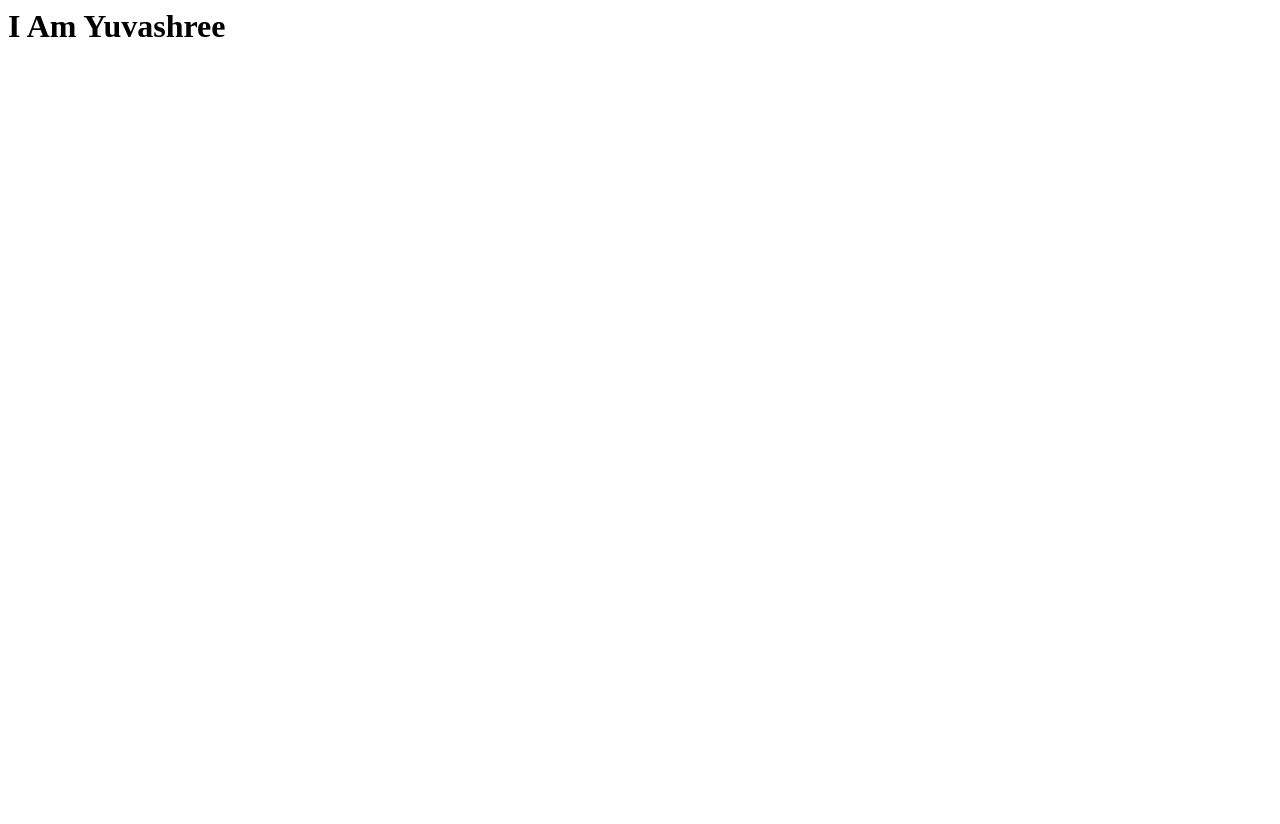
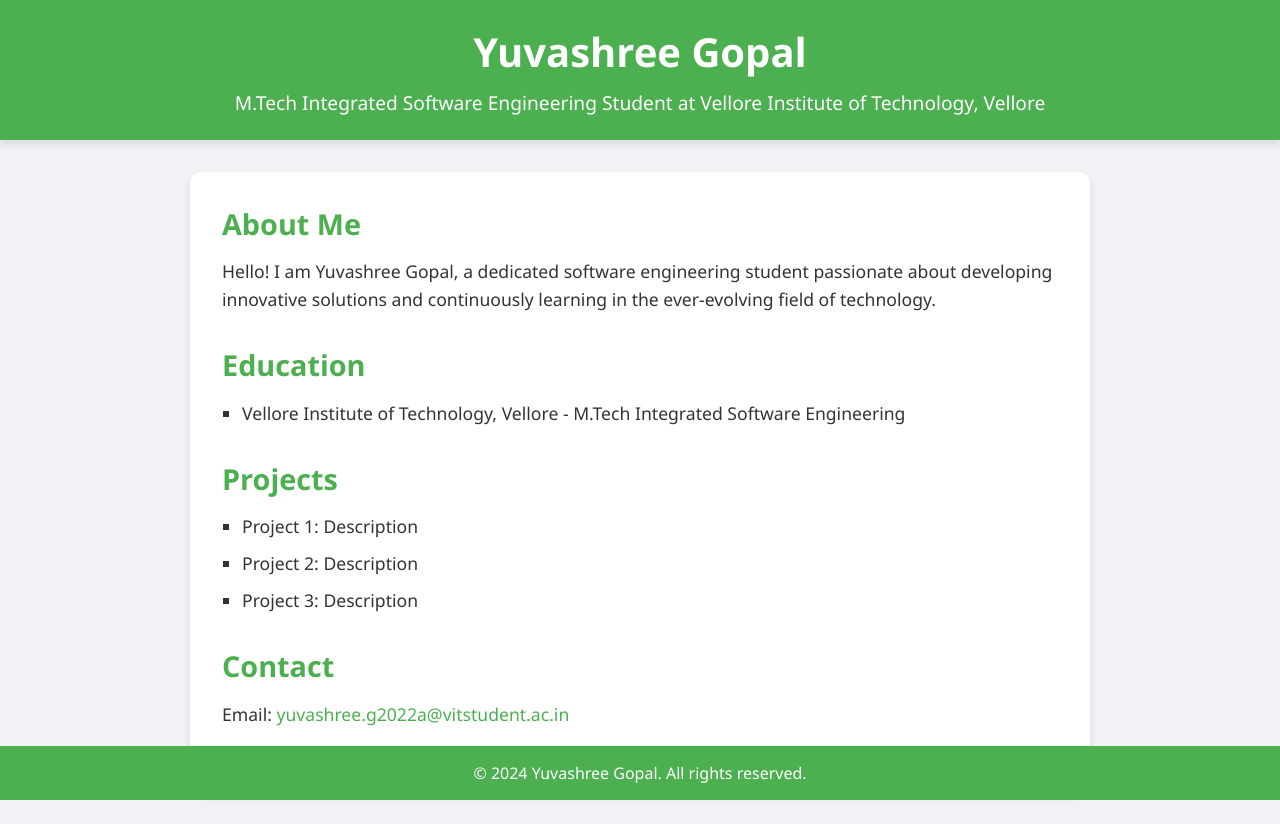
Before and after one commit to Yuvashree22mis0300/Yuvashree, a plain HTML site: page index.html in a window 1280 px wide. Before the commit the page ends 800 px from the top, so only its background shows below. Drawn offline with Linux system fonts and the light colour scheme.

Commit message:
Update index.html

```diff
--- a/index.html
+++ b/index.html
@@ -1 +1,136 @@
-<h1>I Am Yuvashree</h1>
+<!DOCTYPE html>
+<html lang="en">
+<head>
+    <meta charset="UTF-8">
+    <meta name="viewport" content="width=device-width, initial-scale=1.0">
+    <title>Yuvashree Gopal - Portfolio</title>
+    <style>
+        * {
+            box-sizing: border-box;
+            margin: 0;
+            padding: 0;
+            font-family: 'Segoe UI', Tahoma, Geneva, Verdana, sans-serif;
+        }
+
+        body {
+            background: #f0f2f5;
+            color: #333;
+        }
+
+        header {
+            background: #4CAF50;
+            color: white;
+            padding: 1.5em 0;
+            text-align: center;
+            box-shadow: 0 4px 8px rgba(0,0,0,0.1);
+        }
+
+        header h1 {
+            font-size: 2.5em;
+        }
+
+        header p {
+            font-size: 1.2em;
+            margin-top: 0.5em;
+        }
+
+        main {
+            padding: 2em;
+            max-width: 900px;
+            margin: 2em auto;
+            background: white;
+            border-radius: 10px;
+            box-shadow: 0 4px 8px rgba(0,0,0,0.1);
+        }
+
+        section {
+            margin-bottom: 2em;
+        }
+
+        section h2 {
+            font-size: 1.8em;
+            margin-bottom: 0.5em;
+            color: #4CAF50;
+        }
+
+        section p, section ul {
+            font-size: 1.1em;
+            line-height: 1.6;
+        }
+
+        section ul {
+            list-style-type: square;
+            padding-left: 20px;
+        }
+
+        section ul li {
+            margin-bottom: 0.5em;
+        }
+
+        footer {
+            text-align: center;
+            padding: 1em 0;
+            background: #4CAF50;
+            color: white;
+            position: absolute;
+            bottom: 0;
+            width: 100%;
+        }
+
+        footer p {
+            margin: 0;
+        }
+
+        a {
+            color: #4CAF50;
+            text-decoration: none;
+        }
+
+        a:hover {
+            text-decoration: underline;
+        }
+    </style>
+</head>
+<body>
+    <header>
+        <h1>Yuvashree Gopal</h1>
+        <p>M.Tech Integrated Software Engineering Student at Vellore Institute of Technology, Vellore</p>
+    </header>
+
+    <main>
+        <section id="about">
+            <h2>About Me</h2>
+            <p>Hello! I am Yuvashree Gopal, a dedicated software engineering student passionate about developing innovative solutions and continuously learning in the ever-evolving field of technology.</p>
+        </section>
+
+        <section id="education">
+            <h2>Education</h2>
+            <ul>
+                <li>Vellore Institute of Technology, Vellore - M.Tech Integrated Software Engineering</li>
+            </ul>
+        </section>
+
+        <section id="projects">
+            <h2>Projects</h2>
+            <ul>
+                <li>Project 1: Description</li>
+                <li>Project 2: Description</li>
+                <li>Project 3: Description</li>
+            </ul>
+        </section>
+
+        <section id="contact">
+            <h2>Contact</h2>
+            <p>Email: <a href="mailto:yuvashree.g2022a@vitstudent.ac.in">yuvashree.g2022a@vitstudent.ac.in</a></p>
+        </section>
+    </main>
+
+    <footer>
+        <p>&copy; 2024 Yuvashree Gopal. All rights reserved.</p>
+    </footer>
+
+    <script>
+        // Add any interactive elements or additional functionalities here
+    </script>
+</body>
+</html>
```
